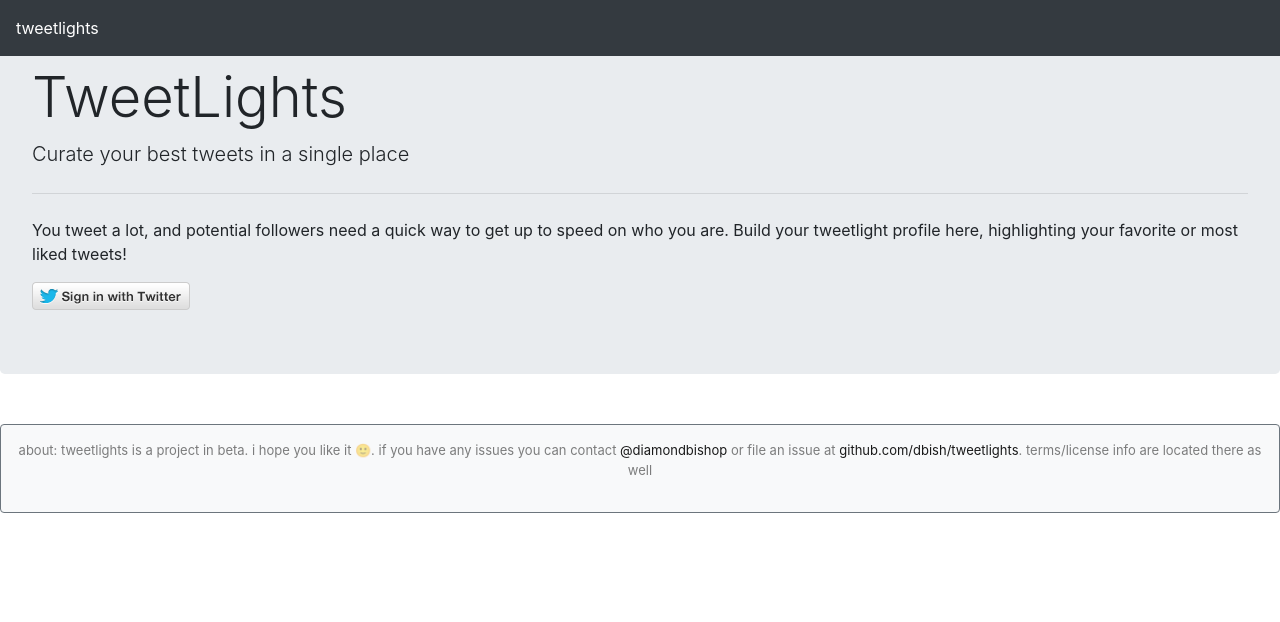
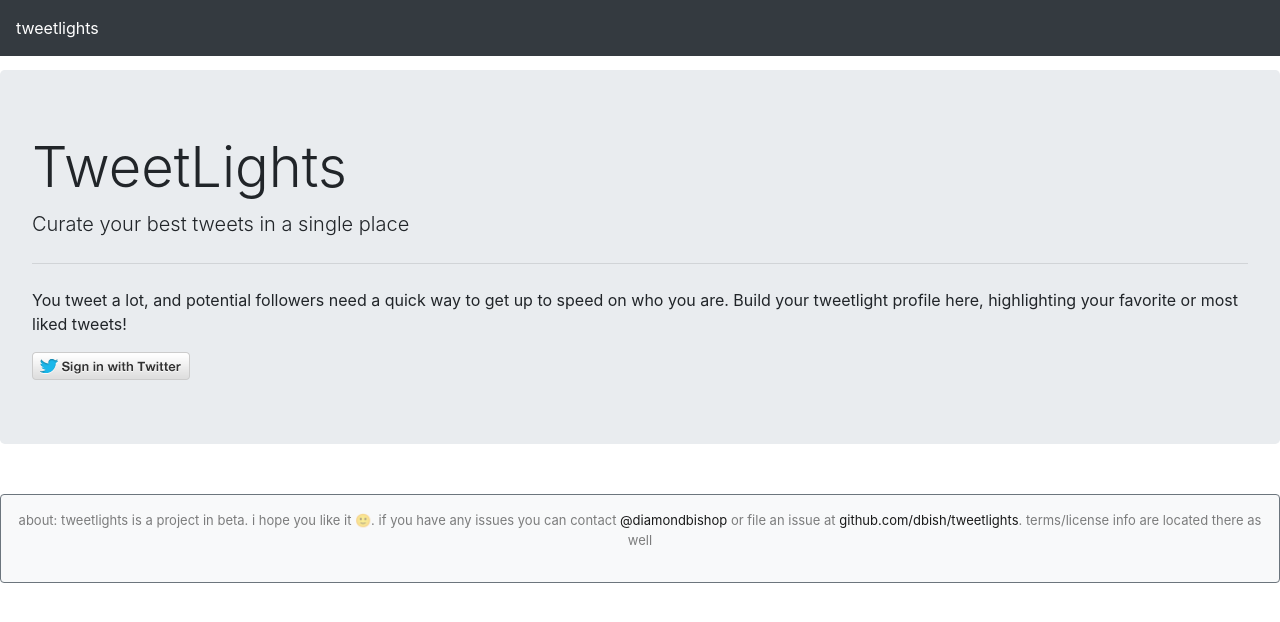
Before and after one commit to dbish/tweetlights, a Flask app: page / in a window 1280 px wide. Shown: the top 622 px of the page. Run offline with Flask 2, Linux system fonts and the light colour scheme; some libraries are stand-ins or nearby versions.

Commit message:
added padding to handle fixed navbar properly

```diff
--- a/application.py
+++ b/application.py
@@ -276,4 +276,6 @@ def delete():
     return redirect(url_for('logout'))
 
 if __name__=='__main__':
-    app.run(host='0.0.0.0', port=80)
+    print('running')
+    #application.run(host='0.0.0.0', port=80)
+    application.run(host='0.0.0.0', port='80')
--- a/static/base.css
+++ b/static/base.css
@@ -4,3 +4,7 @@
 	text-align: center;
 	width:100%;
 }
+
+body {
+	padding-top:70px;
+}
```
